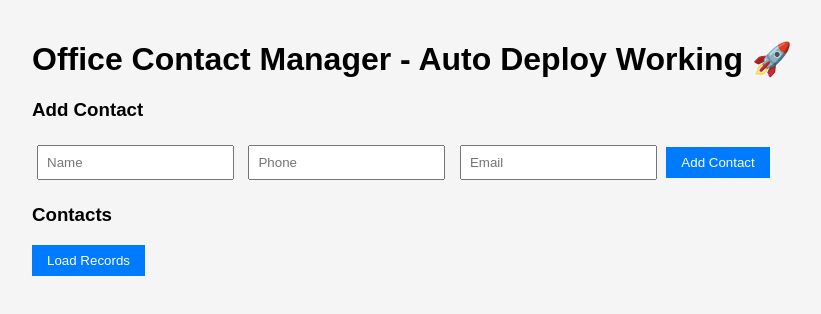
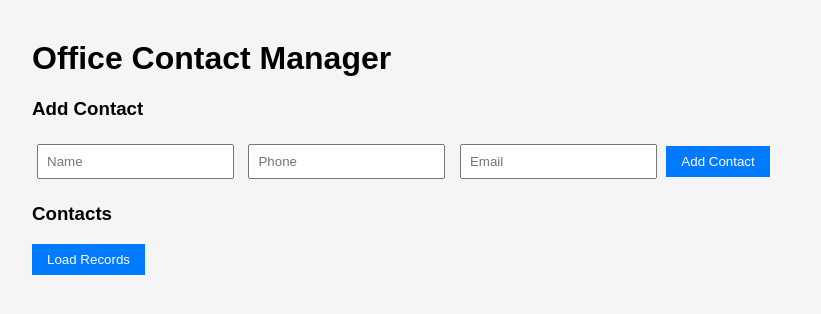
Before and after one commit to sanjaiparanitharan/office-contact-manager, a plain HTML site: page office-records-app/frontend/index.html in a window 1280 px wide. Shown: the whole page, without its empty margins (8-829 px from the left). Drawn offline with Linux system fonts and the light colour scheme.

Commit message:
Update index.html

```diff
--- a/office-records-app/frontend/index.html
+++ b/office-records-app/frontend/index.html
@@ -7,7 +7,7 @@
 
 <body>
 
-<h1>Office Contact Manager - Auto Deploy Working 🚀</h1>
+<h1>Office Contact Manager </h1>
 
 <h3>Add Contact</h3>
 
```
